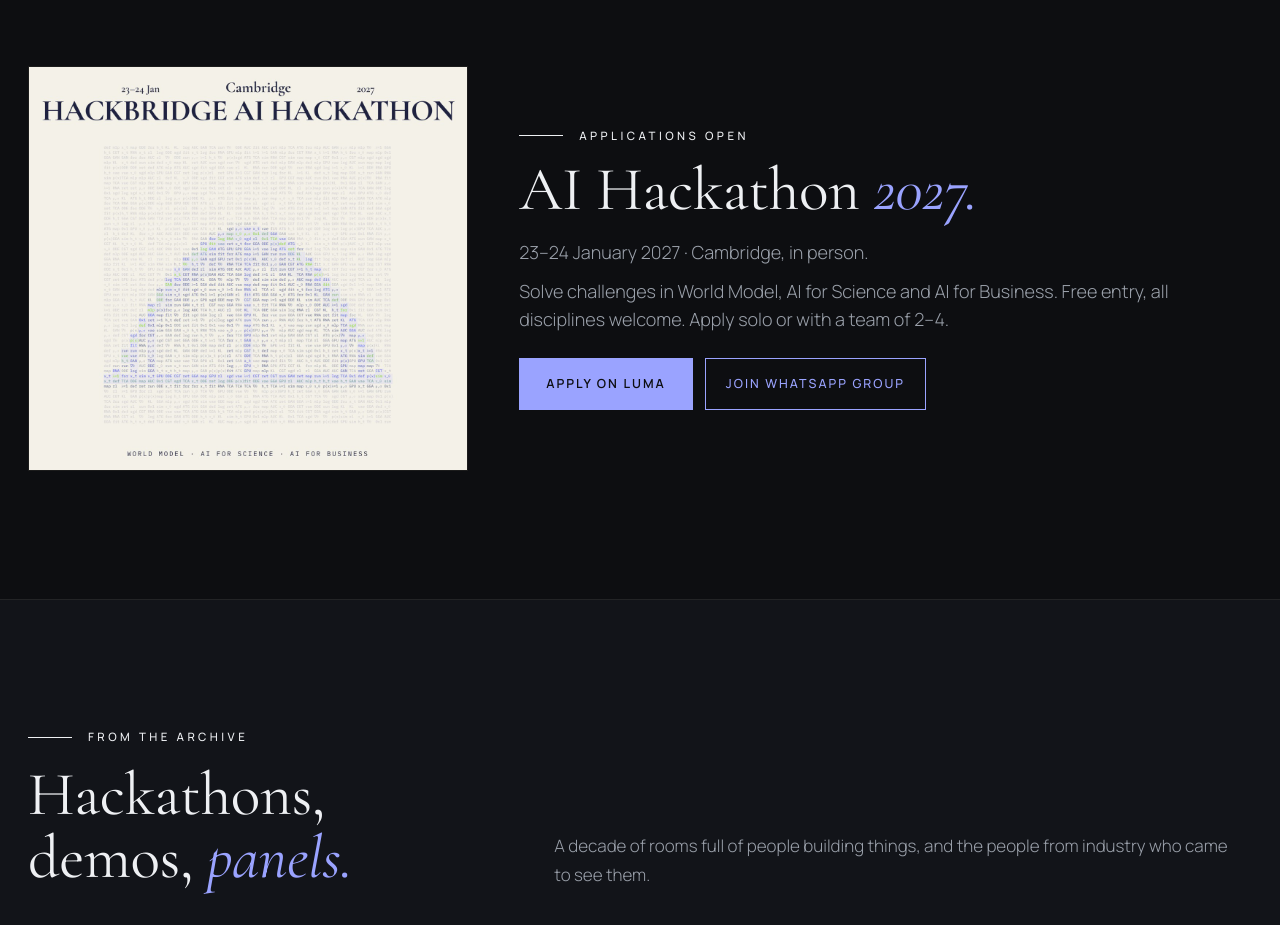
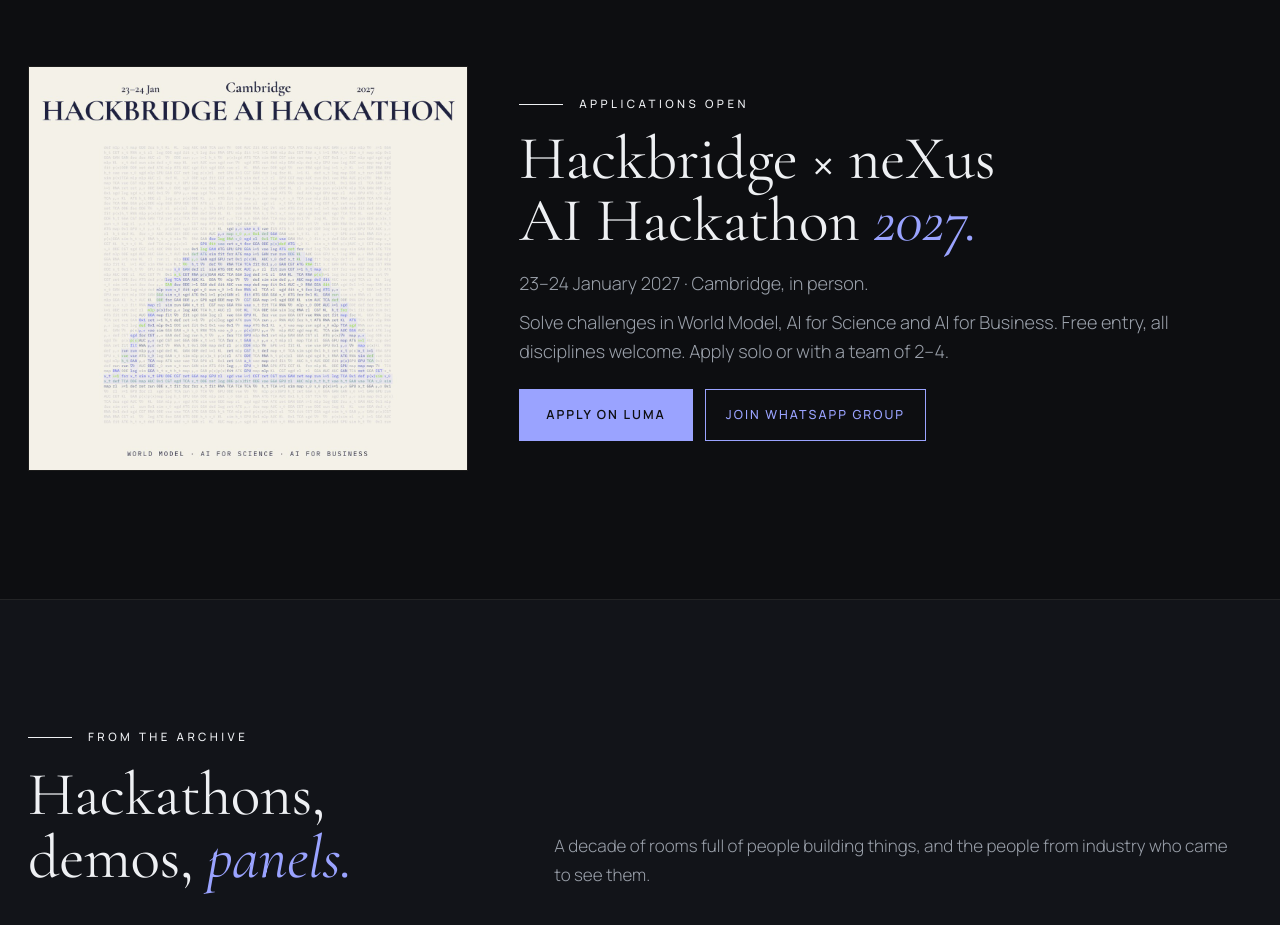
Before and after one commit to Hackbridge-2018/hackbridge-2018.github.io, a plain HTML site: page index.html in a window 1280 px wide. Shown: the part 1200-2125 px from the top of the page. Drawn offline with nearby package versions, Linux system fonts and the light colour scheme.

Commit message:
Hackathon title: Hackbridge × neXus AI Hackathon 2027
Co-Authored-By: Claude Opus 5.5 <noreply@anthropic.com>
Claude-Session: https://claude.ai/code/session_01N1yEK66b3WeEW2touuHySQ

```diff
--- a/index.html
+++ b/index.html
@@ -336,14 +336,14 @@ footer a:not(.logo){color:var(--muted)}footer a:not(.logo):hover{color:var(--fg)
     <div class="stat"><div class="n">13</div><div class="l small">project batches</div></div>
   </div>
 
-  <section id="hackathon" class="hk-sec" aria-label="AI Hackathon 2027">
+  <section id="hackathon" class="hk-sec" aria-label="Hackbridge × neXus AI Hackathon 2027">
     <div class="wrap hk-grid">
-      <a class="ev v1" href="https://luma.com/nywthv75" target="_blank" rel="noopener" aria-label="AI Hackathon 2027 on Luma">
+      <a class="ev v1" href="https://luma.com/nywthv75" target="_blank" rel="noopener" aria-label="Hackbridge × neXus AI Hackathon 2027 on Luma">
         <div class="ev-img"><img src="img/hackathon-2027-cover.jpg" alt="Hackbridge AI Hackathon, 23–24 January 2027, Cambridge" width="1200" height="1104"></div>
       </a>
       <div class="hk-side">
         <div class="eye">Applications open</div>
-        <h2>AI Hackathon <em>2027.</em></h2>
+        <h2>Hackbridge × neXus<br>AI Hackathon <em>2027.</em></h2>
         <p>23–24 January 2027 · Cambridge, in person.</p>
         <p>Solve challenges in World Model, AI for Science and AI for Business. Free entry, all disciplines welcome. Apply solo or with a team of 2–4.</p>
         <div class="hk-btns">
```
